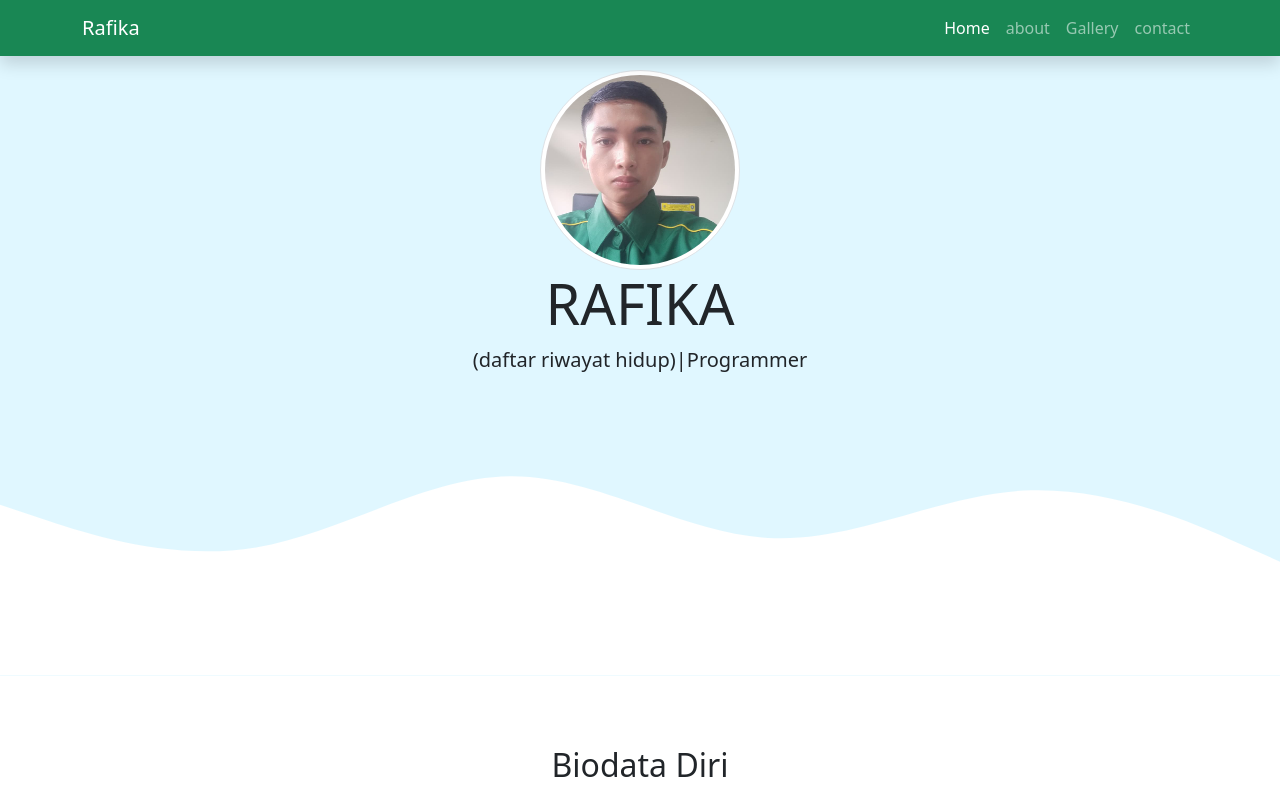
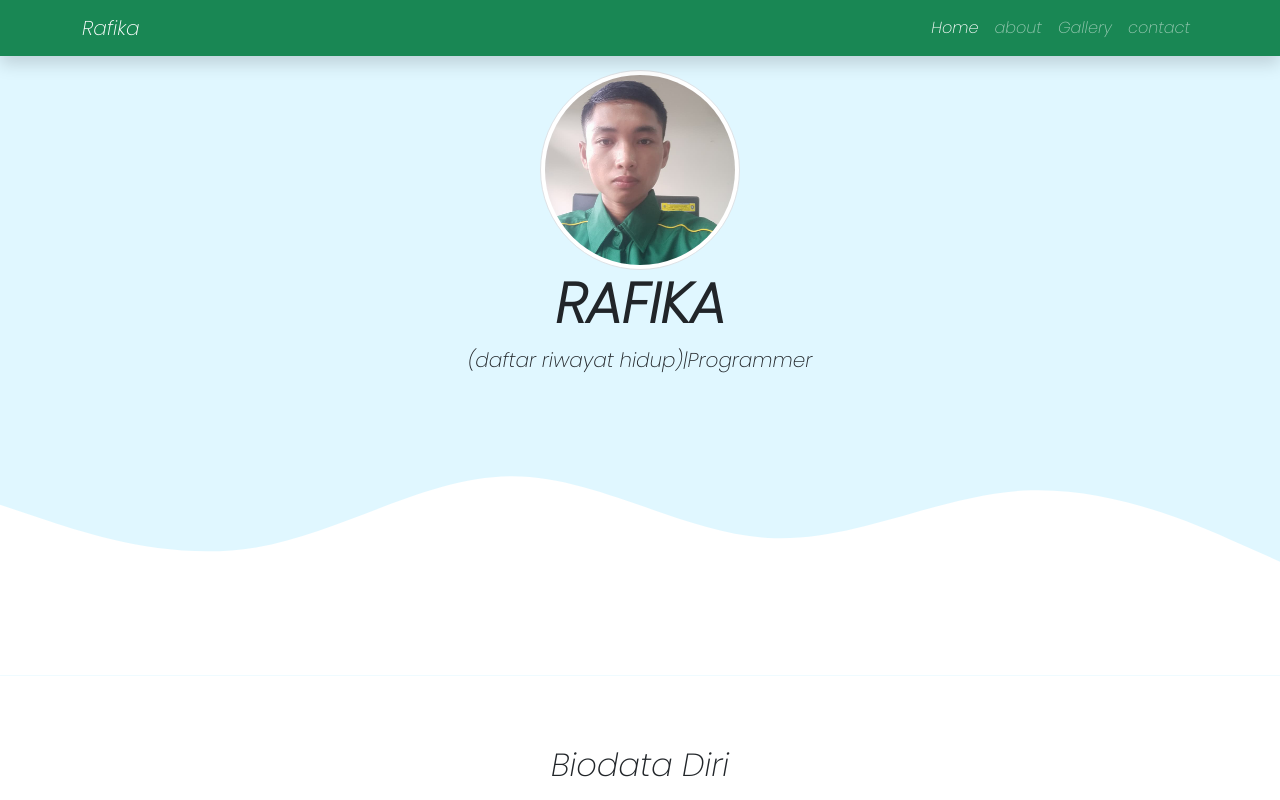
Before and after one commit to rafikajr/hostingangratis.github.io, a plain HTML site: page index.html in a window 1280 px wide. Shown: the top 800 px of the page. Drawn offline with nearby package versions, Linux system fonts and the light colour scheme.

Commit message:
menambahkan favicon dan google icon

```diff
--- a/index.html
+++ b/index.html
@@ -14,6 +14,14 @@
 
     <!--bootstrap icons-->
     <link rel="stylesheet" href="https://cdn.jsdelivr.net/npm/bootstrap-icons@1.7.1/font/bootstrap-icons.css">
+
+    <!--favicon-->
+    <link rel="shortcut" href="foto rafika.jpg">
+
+    <!--goggle font-->
+    <link rel="preconnect" href="https://fonts.googleapis.com">
+    <link rel="preconnect" href="https://fonts.gstatic.com" crossorigin>
+    <link href="https://fonts.googleapis.com/css2?family=Poppins:ital,wght@1,200&display=swap" rel="stylesheet">
 
   </head>
   <body id="home">
--- a/style.css
+++ b/style.css
@@ -7,6 +7,7 @@
 body{
 	min-height: 3000px;
 }
+
 
 #Gallery{
 	background-color: #e0f7ff;
@@ -24,3 +25,11 @@ footer{
 section{
 	padding-top: 70px;
 }
+
+body{
+	font-family: 'Poppins', sans-serif;
+}
+
+.jumbotron h1{
+	font-weight: bold;
+}
```
